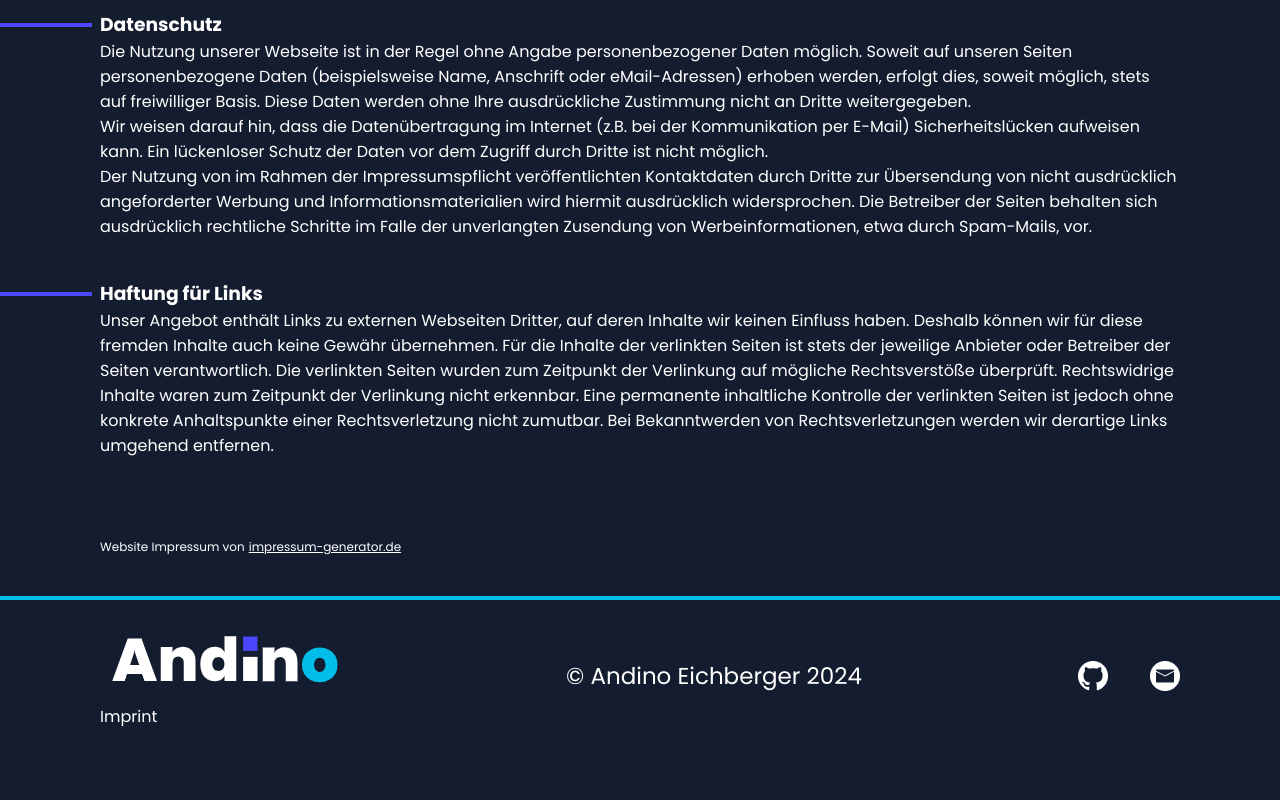
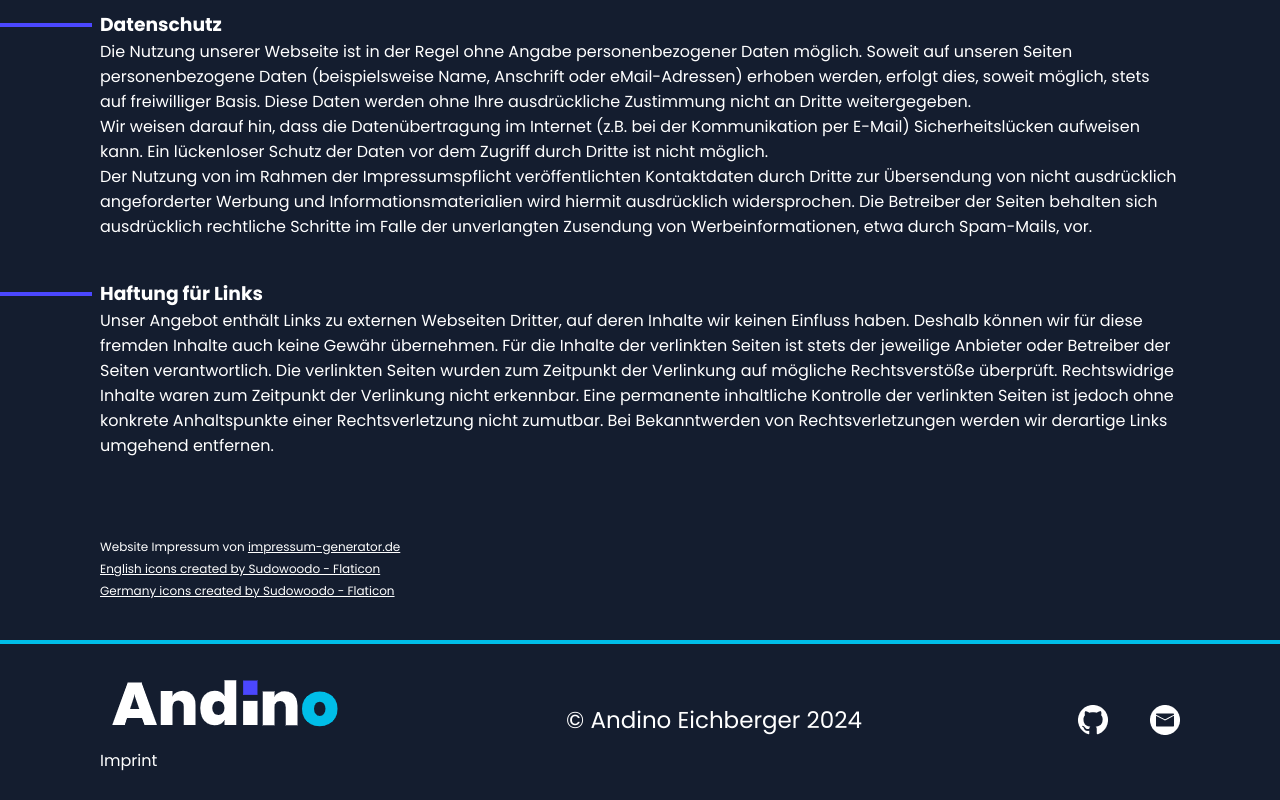
Before and after one commit to AnonymMonkey/portfolio, an Angular app: page /imprint in a window 1280 px wide. Shown: the part 1094-1894 px from the top of the page. Before the commit the page ends 1850 px from the top, so only its background shows below. Built offline with nearby package versions, Linux system fonts and the light colour scheme.

Commit message:
add icon links

```diff
--- a/src/app/imprint/imprint.component.html
+++ b/src/app/imprint/imprint.component.html
@@ -116,7 +116,15 @@
   </div>
 
   <div class="i-generator-link">
-    <p>Website Impressum von</p>
-    <a href="https://www.impressum-generator.de">impressum-generator.de</a>
+    <p>
+      Website Impressum von
+      <a href="https://www.impressum-generator.de">impressum-generator.de</a>
+    </p>
+    <a href="https://www.flaticon.com/free-icons/english" title="english icons"
+      >English icons created by Sudowoodo - Flaticon</a
+    >
+    <a href="https://www.flaticon.com/free-icons/germany" title="germany icons"
+      >Germany icons created by Sudowoodo - Flaticon</a
+    >
   </div>
 </div>
--- a/src/app/imprint/imprint.component.scss
+++ b/src/app/imprint/imprint.component.scss
@@ -73,6 +73,7 @@ a {
 
   .i-generator-link {
     display: flex;
+    flex-direction: column;
     gap: 4px;
     font-size: 0.75em;
   }
```
Also changed, not shown: src/assets/i18n/en.json (+6 -6 lines).
